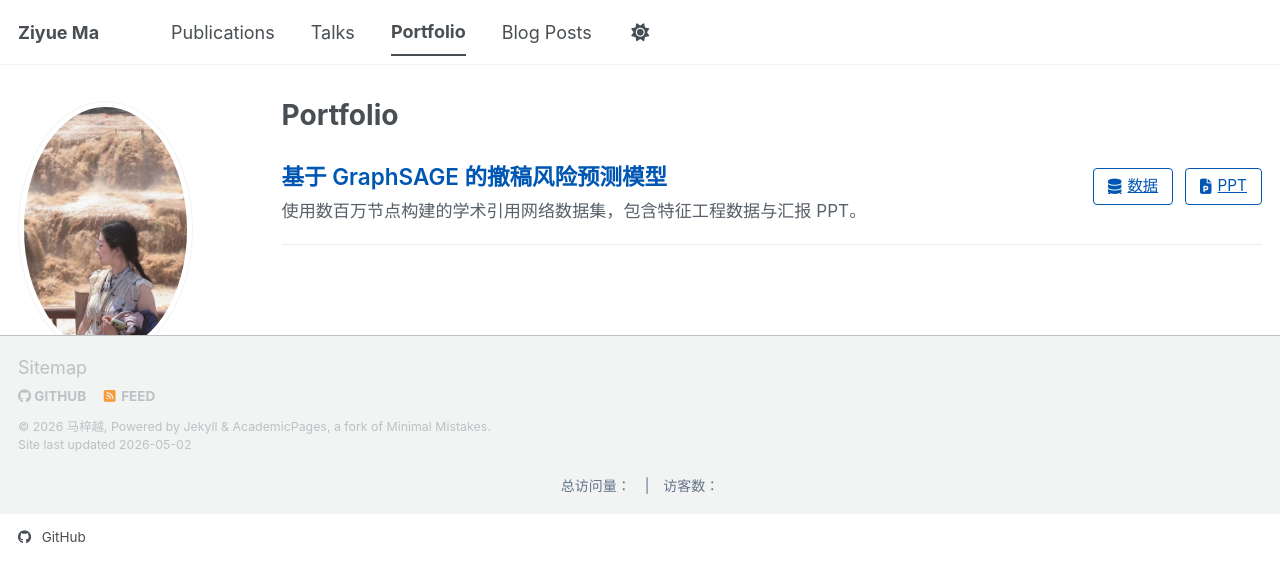
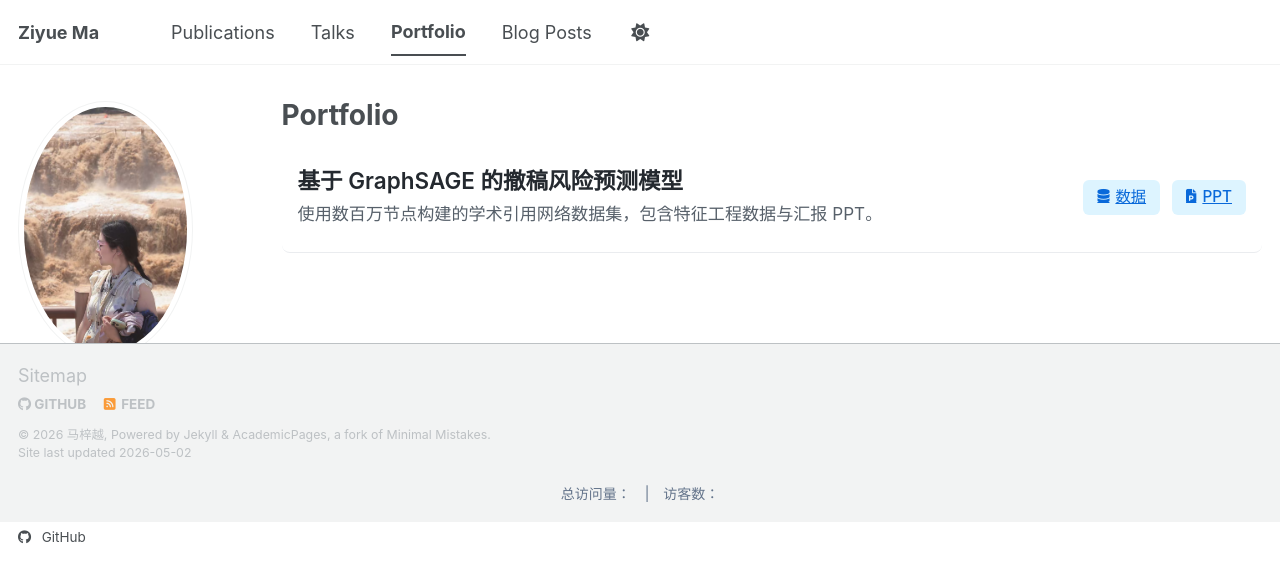
Before and after one commit to mzy167847983749328727/mzy167847983749328727.github.io, a Jekyll site: the page built from _pages/portfolio.html, in a window 1280 px wide. Shown: the top 582 px of the page. Built offline with Jekyll 4.4.1, drawn with Linux system fonts in a browser that asks for light colours; some web fonts are replaced; a script bundle is joined from its source files by our own code; library files that are not in the unit come from our copies; comment, search, counter and statistics services are not loaded.

Commit message:
Update portfolio.html

```diff
--- a/_pages/portfolio.html
+++ b/_pages/portfolio.html
@@ -7,87 +7,94 @@ author_profile: true
 
 {% include base_path %}
 
-<!-- 自定义极简蓝色列表样式 -->
 <style>
+  /* 整体列表项优化：增加鼠标悬浮微反馈，并让元素垂直居中 */
   .resource-item {
     display: flex;
     justify-content: space-between;
-    align-items: flex-start;
-    padding: 20px 0;
-    border-bottom: 1px solid #eaecef; /* 极简的浅灰细线分隔 */
+    align-items: center; /* 从 flex-start 改为 center，视觉更平衡 */
+    padding: 24px 16px;  /* 增加内边距让空间更呼吸 */
+    border-bottom: 1px solid #eaecef;
+    border-radius: 8px;  /* 整体增加隐形圆角，为悬浮做准备 */
+    transition: background-color 0.3s ease;
   }
 
-  /* 左侧文本区域 */
+  /* 鼠标悬浮在这一行时，给一个极其微弱的灰底色，提升交互感 */
+  .resource-item:hover {
+    background-color: #f8f9fa;
+  }
+
   .resource-content {
     flex: 1;
-    padding-right: 20px;
+    padding-right: 30px;
   }
 
+  /* 标题：改为沉稳的深灰色，仅在鼠标悬浮时变蓝 */
   .resource-title {
-    font-size: 1.25em;
+    font-size: 1.25rem;
     font-weight: 600;
     margin-top: 0;
-    margin-bottom: 8px;
+    margin-bottom: 6px;
   }
 
   .resource-title a {
-    color: #0056b3; /* 经典学术蓝 */
+    color: #24292f; /* 现代深灰 */
     text-decoration: none;
+    transition: color 0.2s ease;
   }
 
   .resource-title a:hover {
-    text-decoration: underline;
+    color: #0969da; /* 悬浮时显示蓝色 */
   }
 
   .resource-desc {
-    font-size: 0.95em;
-    color: #586069;
-    line-height: 1.5;
+    font-size: 0.95rem;
+    color: #57606a;
+    line-height: 1.6;
     margin-bottom: 0;
   }
 
-  /* 右侧按钮区域 */
   .resource-actions {
     display: flex;
     gap: 12px;
-    flex-wrap: wrap;
-    justify-content: flex-end;
-    min-width: 220px;
-    padding-top: 5px;
+    flex-shrink: 0; /* 防止按钮被左侧过长的文字挤压变形 */
   }
 
-  /* 蓝色线框按钮：轻量、不抢眼 */
-  .btn-blue-outline {
+  /* 现代风格按钮：取消边框，改用柔和底色 */
+  .btn-soft {
     display: inline-flex;
     align-items: center;
     padding: 6px 14px;
-    font-size: 0.85em;
-    color: #0056b3;
-    background-color: transparent;
-    border: 1px solid #0056b3;
-    border-radius: 4px;
+    font-size: 0.85rem;
+    font-weight: 500;
+    color: #0969da; /* 字体深蓝 */
+    background-color: #ddf4ff; /* 按钮浅蓝底色 */
+    border-radius: 6px; /* 舒适的圆角 */
     text-decoration: none;
     transition: all 0.2s ease-in-out;
   }
 
-  .btn-blue-outline i {
+  .btn-soft i {
     margin-right: 6px;
+    font-size: 0.9em;
   }
 
-  .btn-blue-outline:hover {
-    background-color: #0056b3;
+  /* 悬浮时加深背景色并反白字体 */
+  .btn-soft:hover {
+    background-color: #0969da;
     color: #ffffff;
     text-decoration: none;
   }
 
-  /* 移动端适配：屏幕变窄时按钮自动换行到文字下方 */
+  /* 移动端适配 */
   @media (max-width: 600px) {
     .resource-item {
       flex-direction: column;
+      align-items: flex-start;
+      padding: 20px 10px;
     }
     .resource-actions {
-      justify-content: flex-start;
-      margin-top: 15px;
+      margin-top: 14px;
     }
   }
 </style>
@@ -111,19 +118,19 @@ author_profile: true
       <!-- 右侧：下载与操作按钮 -->
       <div class="resource-actions">
         {% if post.dataset_url %}
-          <a href="{{ base_path }}{{ post.dataset_url }}" class="btn-blue-outline" download>
+          <a href="{{ base_path }}{{ post.dataset_url }}" class="btn-soft" download>
             <i class="fas fa-database"></i> 数据
           </a>
         {% endif %}
 
         {% if post.ppt_url %}
-          <a href="{{ base_path }}{{ post.ppt_url }}" class="btn-blue-outline" download>
+          <a href="{{ base_path }}{{ post.ppt_url }}" class="btn-soft" download>
             <i class="fas fa-file-powerpoint"></i> PPT
           </a>
         {% endif %}
 
         {% if post.code_url %}
-          <a href="{{ post.code_url }}" class="btn-blue-outline" target="_blank">
+          <a href="{{ post.code_url }}" class="btn-soft" target="_blank">
             <i class="fab fa-github"></i> 代码
           </a>
         {% endif %}
```
